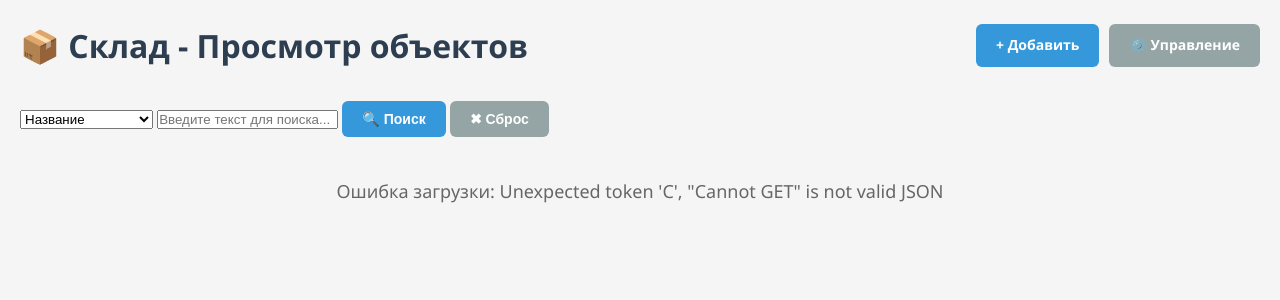
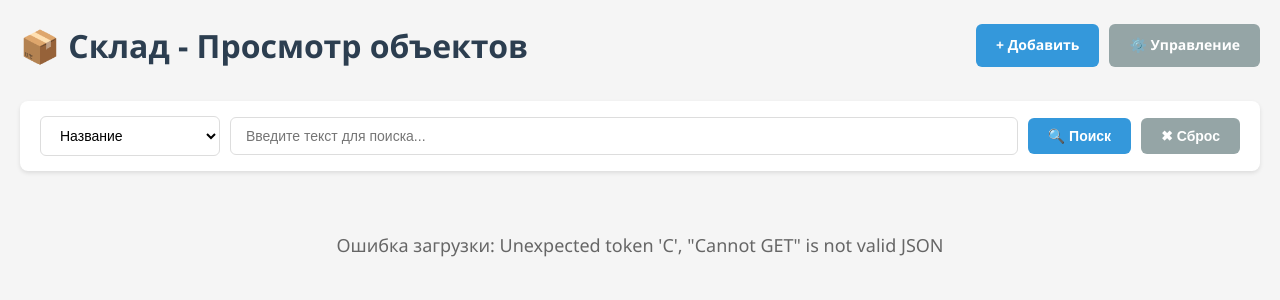
Before and after one commit to vakarianplay/PyStorageManager, a Python web app: template templates/index.html in a window 1280 px wide. Shown: the top 300 px of the page. Run offline with Jinja, Linux system fonts and the light colour scheme; the template is opened without the code that fills it, so the values that code supplies are empty.

Commit message:
Style for search

```diff
--- a/static/style.css
+++ b/static/style.css
@@ -690,3 +690,74 @@ h1 {
         background: white;
     }
 }
+
+/* =====================
+   SEARCH PANEL
+   ===================== */
+
+.search-panel {
+    background: #fff;
+    padding: 15px 20px;
+    border-radius: 8px;
+    margin-bottom: 20px;
+    box-shadow: 0 2px 4px rgba(0, 0, 0, 0.1);
+}
+
+.search-row {
+    display: flex;
+    gap: 10px;
+    align-items: center;
+    flex-wrap: wrap;
+}
+
+.search-select {
+    padding: 10px 15px;
+    border: 1px solid #ddd;
+    border-radius: 6px;
+    font-size: 14px;
+    min-width: 180px;
+    background: white;
+}
+
+.search-select:focus {
+    outline: none;
+    border-color: #3498db;
+}
+
+.search-input {
+    flex: 1;
+    min-width: 200px;
+    padding: 10px 15px;
+    border: 1px solid #ddd;
+    border-radius: 6px;
+    font-size: 14px;
+}
+
+.search-input:focus {
+    outline: none;
+    border-color: #3498db;
+}
+
+.search-info {
+    margin-top: 10px;
+    padding: 10px 15px;
+    background: #e8f4fd;
+    border-radius: 6px;
+    color: #2980b9;
+    font-size: 14px;
+}
+
+@media (max-width: 768px) {
+    .search-row {
+        flex-direction: column;
+    }
+
+    .search-select,
+    .search-input {
+        width: 100%;
+    }
+
+    .search-row .btn {
+        width: 100%;
+    }
+}
```
